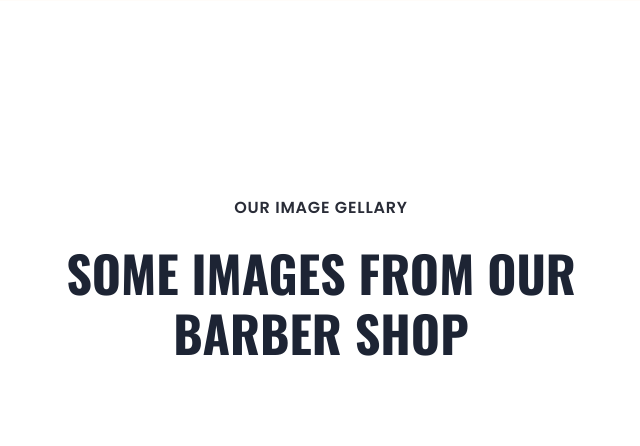
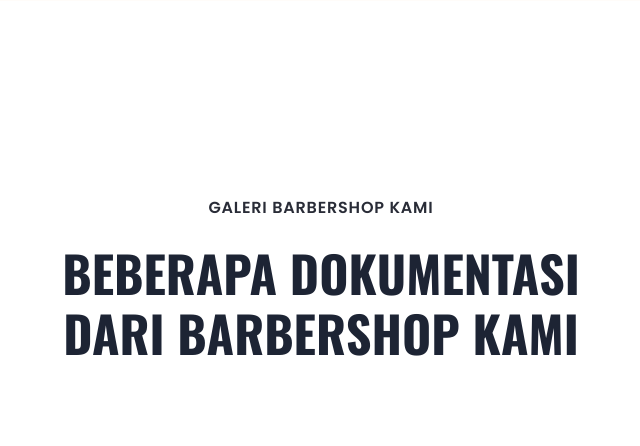
Before and after one commit to nukimala/barbershopumkm, a PHP site: page / in a window 1280 px wide. Shown: the part 4078-4524 px from the top of the page, without its empty margins (319-959 px from the left). Run offline with PHP 8.4, Linux system fonts and the light colour scheme; data comes from the database, SQL or seed files in the repository.

Commit message:
update potoooo

```diff
--- a/landing/index.php
+++ b/landing/index.php
@@ -63,7 +63,7 @@
                     <div class="col-lg-6 col-md-11">
                         <!-- about-img -->
                         <div class="about-img ">
-                            <img src="assets/img/gallery/about.png" alt="">
+                            <img src="assets/img/gallery/owners.png" alt="">
                         </div>
                     </div>
                     <div class="col-lg-6 col-md-12">
@@ -209,8 +209,8 @@
                 </div>
             </div>
             <div class="pricing-img">
-                <img class="pricing-img1" src="assets/img/gallery/pricing1.png" alt="">
-                <img class="pricing-img2" src="assets/img/gallery/pricing2.png" alt="">
+                <img class="pricing-img1" src="assets/img/gallery/pkto.jpeg" alt="">
+                <img class="pricing-img2" src="assets/img/gallery/pkto.jpeg" alt="">
             </div>
         </div>
         <!-- Best Pricing Area End -->
@@ -221,36 +221,36 @@
                 <div class="row justify-content-center">
                     <div class="col-xl-6 col-lg-7 col-md-9 col-sm-10">
                         <div class="section-tittle text-center mb-100">
-                            <span>our image gellary</span>
-                            <h2>some images from our barber shop</h2>
+                            <span>Galeri Barbershop Kami</span>
+                            <h2>BEBERAPA DOKUMENTASI DARI BARBERSHOP KAMI</h2>
                         </div>
                     </div>
                 </div>
                 <div class="row">
                     <div class="col-lg-4 col-md-6 col-sm-6">
                         <div class="box snake mb-30">
-                            <div class="gallery-img " style="background-image: url(assets/img/gallery/gallery1.png);">
+                            <div class="gallery-img " style="background-image: url(assets/img/gallery/cukur.jpeg);">
                             </div>
                             <div class="overlay"></div>
                         </div>
                     </div>
                     <div class="col-lg-8 col-md-6 col-sm-6">
                         <div class="box snake mb-30">
-                            <div class="gallery-img " style="background-image: url(assets/img/gallery/gallery2.png);">
+                            <div class="gallery-img " style="background-image: url(assets/img/gallery/lex.jpeg);">
                             </div>
                             <div class="overlay"></div>
                         </div>
                     </div>
                     <div class="col-lg-8 col-md-6 col-sm-6">
                         <div class="box snake mb-30">
-                            <div class="gallery-img " style="background-image: url(assets/img/gallery/gallery3.png);">
+                            <div class="gallery-img " style="background-image: url(assets/img/gallery/wld.jpeg);">
                             </div>
                             <div class="overlay"></div>
                         </div>
                     </div>
                     <div class="col-lg-4 col-md-6 col-sm-6">
                         <div class="box snake mb-30">
-                            <div class="gallery-img " style="background-image: url(assets/img/gallery/gallery4.png);">
+                            <div class="gallery-img " style="background-image: url(assets/img/gallery/antri.jpeg);">
                             </div>
                             <div class="overlay"></div>
                         </div>
```
Also changed, not shown: landing/assets/img/gallery/WhatsApp Image 2025-10-23 at 09.05.58.jpeg (added), landing/assets/img/gallery/WhatsApp Image 2025-11-18 at 22.57.53.jpeg (added), landing/assets/img/gallery/alx.jpeg (added), landing/assets/img/gallery/antr.png (added), landing/assets/img/gallery/antri.jpeg (added), landing/assets/img/gallery/ckr.jpeg (added), landing/assets/img/gallery/cukur.jpeg (added), landing/assets/img/gallery/lex.jpeg (added), landing/assets/img/gallery/owner.png (added), landing/assets/img/gallery/pkto.jpeg (added), landing/assets/img/gallery/potram.jpeg (added), landing/assets/img/gallery/pto.png (added), landing/assets/img/gallery/wld.jpeg (added), landing/assets/img/hero/lex.jpeg (added), 1 more files, 2 other files.
